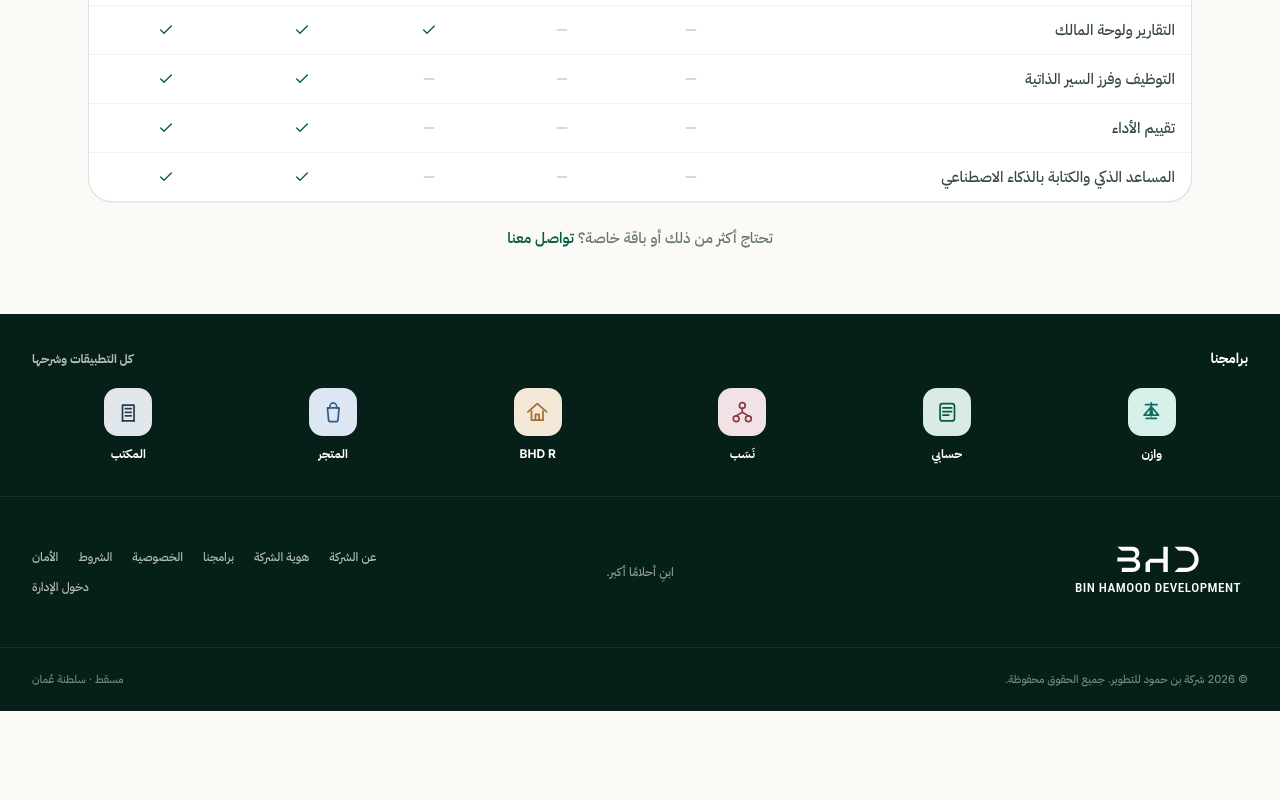
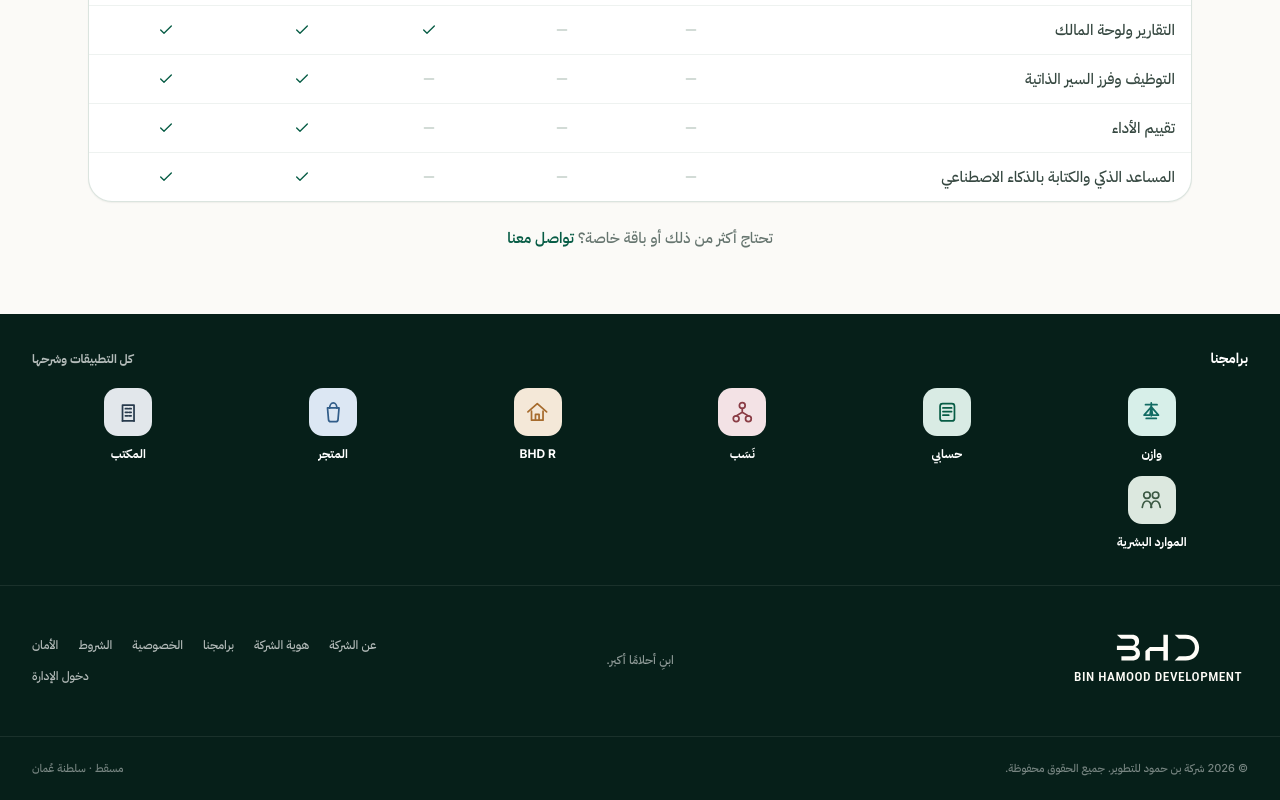
Before and after one commit to ainoamn/BHD-HR, a Next.js app: page /pricing in a window 1280 px wide. Shown: the part 1982-2782 px from the top of the page. Before the commit the page ends 2693 px from the top, so only its background shows below. Built offline with nearby package versions, Linux system fonts and the light colour scheme; no server answers; the database is empty.

Commit message:
إضافة الموارد البشرية إلى كتالوج مشغّل التطبيقات.
نسخ apps.ts وBhdAppIcon وفق APP-SWITCHER §4.1 ليظهر HR في المشغّل والفوتر.

Co-authored-by: Cursor <cursoragent@cursor.com>

```diff
--- a/src/components/bhd/BhdAppIcon.tsx
+++ b/src/components/bhd/BhdAppIcon.tsx
@@ -1,6 +1,6 @@
 import type { ReactNode } from "react";
 
-type IconId = "account" | "portal" | "wazen" | "hisaby" | "nasab" | "baitak" | "bhd-r" | "store" | "office";
+type IconId = "account" | "portal" | "wazen" | "hisaby" | "nasab" | "baitak" | "bhd-r" | "store" | "office" | "hr";
 
 const ICONS: Record<IconId, { label: string; soft: string; accent: string; glyph: ReactNode }> = {
   account: {
@@ -108,6 +108,19 @@ const ICONS: Record<IconId, { label: string; soft: string; accent: string; glyph
       </>
     ),
   },
+  hr: {
+    label: "الموارد البشرية",
+    soft: "#dce8df",
+    accent: "#3d5a45",
+    glyph: (
+      <>
+        <circle cx="18" cy="17" r="4.5" />
+        <circle cx="30" cy="17" r="4.5" />
+        <path d="M11.5 34c.8-6 3.8-9 6.5-9s5.7 3 6.5 9" />
+        <path d="M23.5 34c.8-6 3.8-9 6.5-9s5.7 3 6.5 9" />
+      </>
+    ),
+  },
 };
 
 const SLUG_TO_ICON: Record<string, IconId> = {
@@ -124,6 +137,8 @@ const SLUG_TO_ICON: Record<string, IconId> = {
   store: "store",
   "bhd-office": "office",
   office: "office",
+  hr: "hr",
+  "bhd-hr": "hr",
 };
 
 export function appIconId(idOrSlug: string): IconId {
--- a/src/components/bhd/BhdAppSwitcher.tsx
+++ b/src/components/bhd/BhdAppSwitcher.tsx
@@ -84,12 +84,21 @@ function stripSlash(value: string) {
 function isCurrentApp(app: BhdApp, pageOrigin: string) {
   const here = stripSlash(pageOrigin);
   if (app.id === "account") return here === "https://id.bhd-om.com";
+  // HR hosts (docs/BHD-APP-SWITCHER.md §4.1) — include preview + typo alias.
+  if (app.id === "hr") {
+    return (
+      here === "https://hr.bhd-om.com" ||
+      here === "https://hr.hd-om.com" ||
+      /^https:\/\/bhd-hr([.-].*)?\.vercel\.app$/.test(here) ||
+      /^https?:\/\/(localhost|127\.0\.0\.1)(:\d+)?$/.test(here)
+    );
+  }
   if (app.id === "portal") {
     return (
       here === "https://www.bhd-om.com" ||
       here === "https://bhd-om.com" ||
-      here.endsWith(".vercel.app") ||
-      /^https?:\/\/(localhost|127\.0\.0\.1)(:\d+)?$/.test(here)
+      /^https:\/\/(www\.)?bhd-om\.vercel\.app$/.test(here) ||
+      /^https:\/\/one-bhd([.-].*)?\.vercel\.app$/.test(here)
     );
   }
   return Boolean(app.origin) && here === stripSlash(app.origin);
--- a/src/lib/bhd/apps.ts
+++ b/src/lib/bhd/apps.ts
@@ -142,6 +142,20 @@ export const BHD_APPS: BhdApp[] = [
     accent: "#283b4d",
     soft: "#e9edf0",
   },
+  {
+    id: "hr",
+    clientId: "bhd-hr",
+    nameAr: "الموارد البشرية",
+    nameEn: "BHD HR",
+    origin: "https://hr.bhd-om.com",
+    workspacePath: "/",
+    startUrl: ssoStart("https://hr.bhd-om.com", "/"),
+    mode: "sso",
+    enabled: true,
+    mark: "HR",
+    accent: "#3d5a45",
+    soft: "#e7efe9",
+  },
 ];
 
 export function gatewayApps(): BhdApp[] {
```
Also changed, not shown: 4 other files (tests, documents, lock files or other folders).
